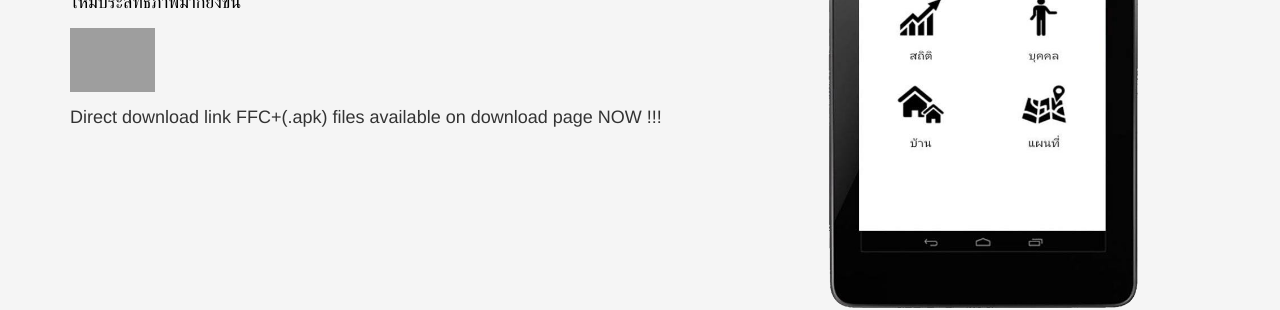
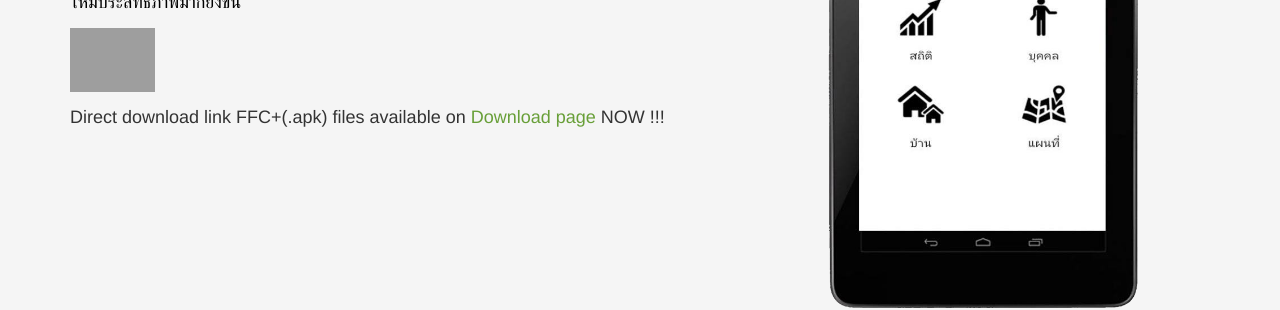
Before and after one commit to tawatchai18/tawatchai18.github.io, a Jekyll site: the page built from index.html, in a window 1280 px wide and 900 px high, scrolled down 886 px. Shown: the part 153-463 px from the top of the window. Built offline with Jekyll 4.4.1, drawn with Linux system fonts in a browser that asks for light colours; nearby versions of some CDN libraries; comment, search, counter and statistics services are not loaded; part of the change alters nothing that is shown; grey boxes are pictures that could not be loaded.

```diff
--- a/index.html
+++ b/index.html
@@ -75,7 +75,7 @@ layout: default-ffc
                         <img id="img-googleplay" src="/img/Google-Play.png" alt="FFC.com">
 
                     </a>
-                    <p> Direct download link FFC+(.apk) files available on download page NOW !!! </p>
+                    <p> Direct download link FFC+(.apk) files available on <a href="/ffc-download.htm">Download page</a> NOW !!! </p>
                     <!--<a class="btn btn-embossed btn-info" href="#" role="button">Visit Website</a>--></p>
             </div>
         </div>
```
